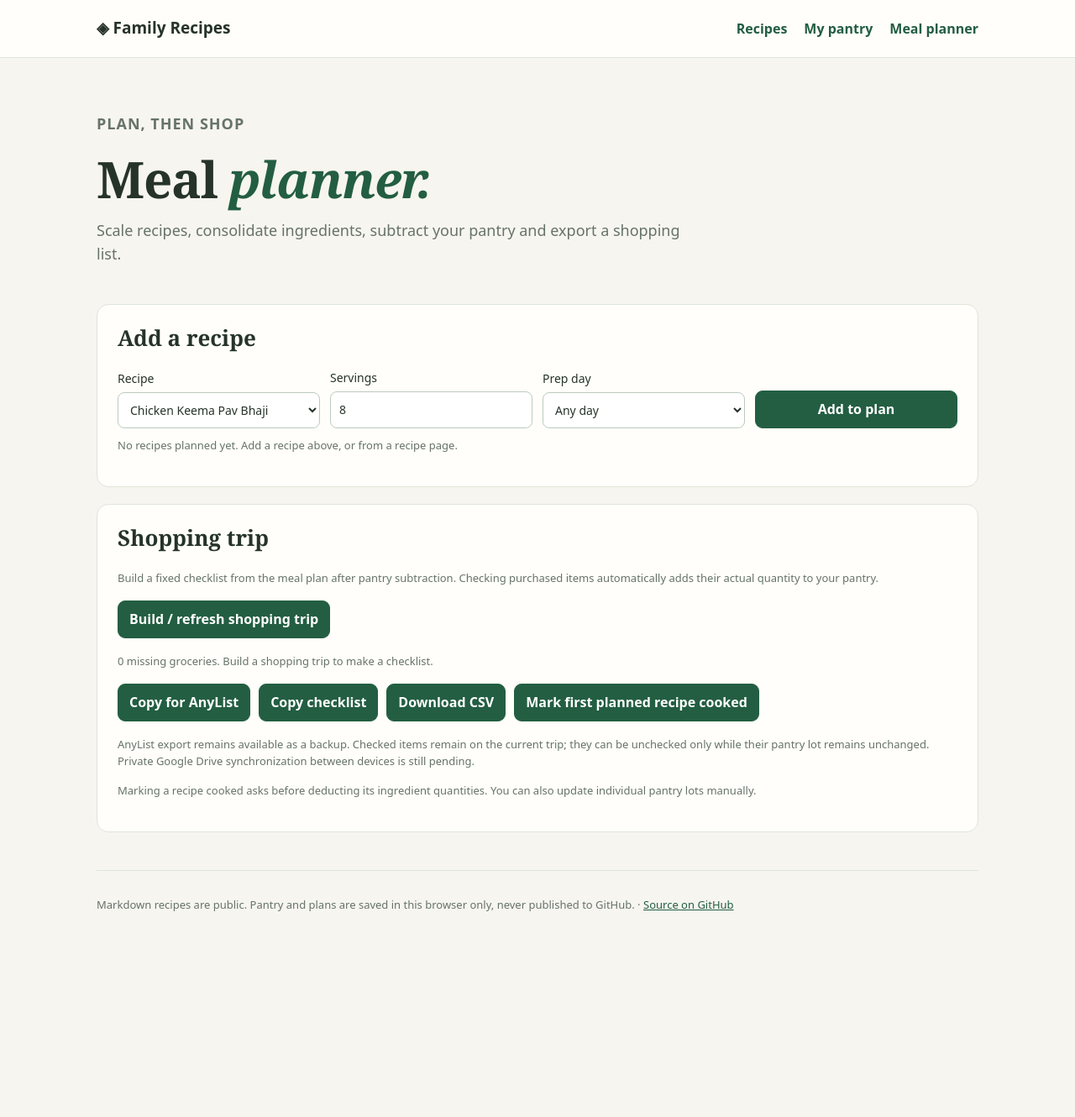
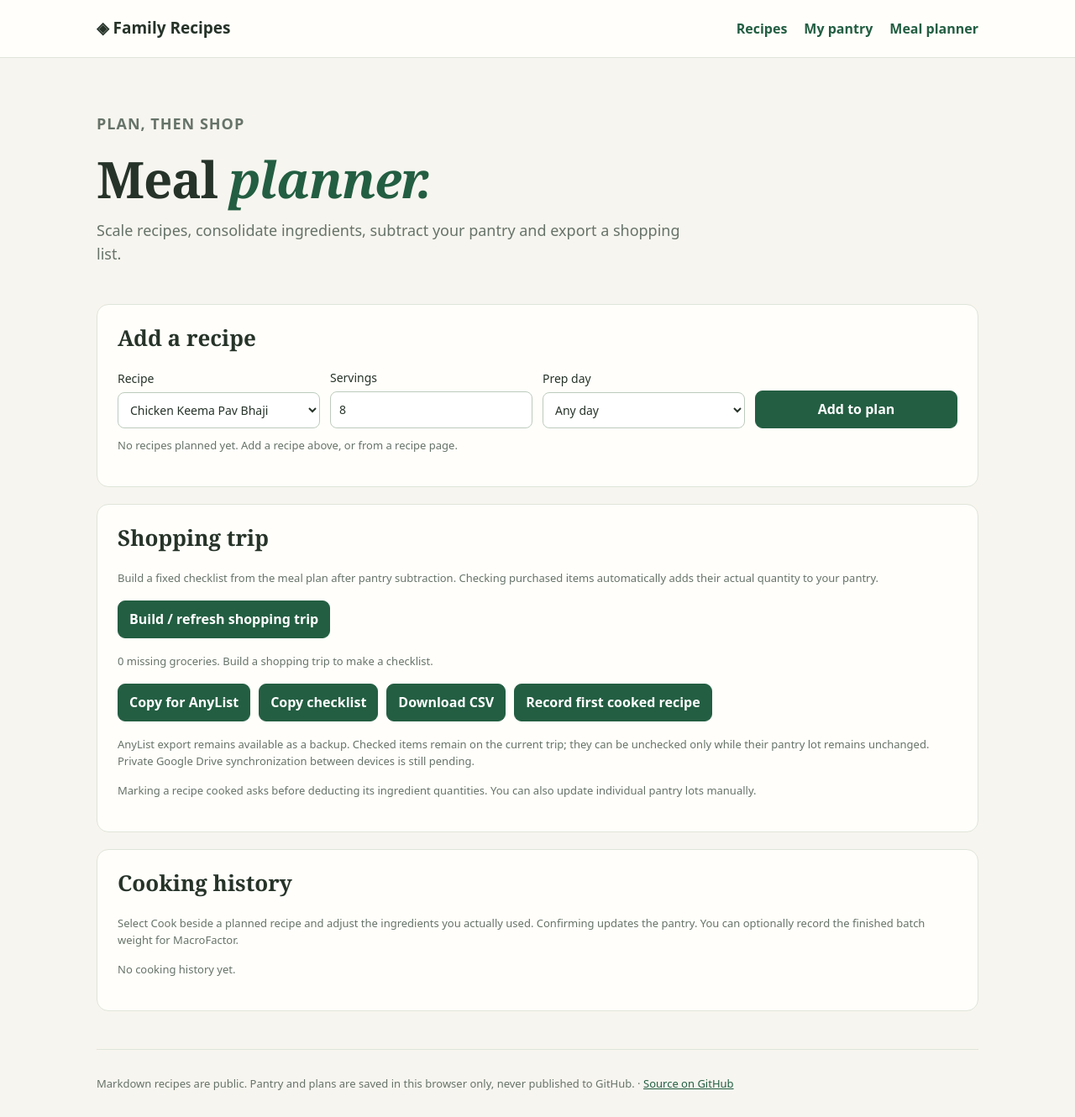
Before and after one commit to cbaum228/family-recipes, a Jekyll site: the page built from planner/index.html, in a window 1280 px wide. Shown: the whole page at 84% size. Built offline with Jekyll 4.4.1, drawn with Linux system fonts in a browser that asks for light colours; before the commit the page ends 1117 px from its top, so only the background shows below that; some of the changed lines change nothing that is shown.

Commit message:
Add actual-ingredient cooking log and pantry deductions

```diff
--- a/assets/app.js
+++ b/assets/app.js
@@ -13,7 +13,7 @@
   if(!obj||!Array.isArray(obj.lots)||!Array.isArray(obj.plan)||!Array.isArray(obj.cooked))return null;
   const lots=obj.lots.slice(0,3000).filter(x=>x&&typeof x.key==="string"&&x.key.length<180&&["g","ml"].includes(x.unit)&&Number.isFinite(Number(x.qty))&&Number(x.qty)>=0&&Number(x.qty)<1e8).map(x=>({id:String(x.id||ID()),key:x.key,name:String(x.name||x.key).slice(0,160),unit:x.unit,qty:Number(x.qty),expires:/^\d{4}-\d{2}-\d{2}$/.test(x.expires||"")?x.expires:"",aisle:String(x.aisle||"Other").slice(0,70)}));
   const plan=obj.plan.slice(0,500).filter(x=>x&&typeof x.recipeId==="string"&&validServings(x.servings??(x.meals!=null?Number(x.meals)*2.1:NaN))!==null).map(x=>({id:String(x.id||ID()),recipeId:x.recipeId,servings:validServings(x.servings??(x.meals!=null?Number(x.meals)*2.1:NaN)),day:String(x.day||"").slice(0,30)}));
-  const cooked=obj.cooked.slice(-300).filter(x=>x&&typeof x.recipeId==="string").map(x=>({recipeId:x.recipeId,date:String(x.date||"").slice(0,10),category:String(x.category||"").slice(0,60)}));
+  const cooked=obj.cooked.slice(-300).filter(x=>x&&typeof x.recipeId==="string").map(x=>({recipeId:x.recipeId,date:String(x.date||"").slice(0,10),category:String(x.category||"").slice(0,60),servings:Number(x.servings)||null,finishedWeight:Number(x.finishedWeight)||null,used:Array.isArray(x.used)?x.used:[]}));
   return {version:3,lots,plan,cooked,shopping:Array.isArray(obj.shopping)?obj.shopping.filter(i=>i&&i.key&&Number(i.qty)>0).slice(0,300):[]};
 }
 try{const p=localStorage.getItem(KEY);if(p)state=safeState(JSON.parse(p))||empty()}catch(_){}
@@ -112,8 +112,9 @@
  content.append(a,el("div",p.servings+" family servings"+(p.day?" · "+p.day:""),"muted"));
  const controls=el("div",null,"row-actions"),n=el("input");n.type="number";n.min=".5";n.max="50";n.step=".5";n.value=p.servings;n.setAttribute("aria-label","Family servings of "+r.name);
  n.addEventListener("change",()=>{const v=validServings(n.value);if(v===null){n.value=p.servings;return}p.servings=v;save();renderPlan();renderShopping()});
+ const cook=el("button","Cook","light");cook.addEventListener("click",()=>editCooking(p.id));
  const rm=el("button","Remove","light");rm.addEventListener("click",()=>{state.plan=state.plan.filter(x=>x.id!==p.id);save();renderPlan();renderShopping()});
- controls.append(n,rm);line.append(content,controls);target.append(line)
+ controls.append(n,cook,rm);line.append(content,controls);target.append(line)
  }
 }
 function missingPlanRows(){return mergedPlan().map(i=>({...i,onHand:available(i),buy:Math.max(0,i.needed-available(i))})).filter(i=>i.buy>.01)}
@@ -163,17 +164,66 @@
 function anylistShopping(){return shoppingRows().map(i=>`${Math.ceil(i.buy)} ${i.unit} ${i.name}`).join("\n")}
 const csvCell=s=>{let v=String(s);if(/^[=+@\\-]/.test(v))v="'"+v;return '"'+v.replace(/"/g,'""')+'"'}
 function csvShopping(){return ["Department,Ingredient,Needed,On hand,To buy,Unit",...shoppingRows().map(i=>[i.aisle,i.name,i.needed.toFixed(1),i.onHand.toFixed(1),i.buy.toFixed(1),i.unit].map(csvCell).join(","))].join("\r\n")+"\r\n"}
-function cookFirst(){
- const p=state.plan[0];if(!p){message("planner-status","Add a recipe first.");return}
- const r=recipeById.get(p.recipeId);if(!r)return;
- if(!confirm("Mark "+r.name+" as cooked and subtract its available ingredients from this device's pantry? Check actual amounts used before confirming."))return;
- for(const i of amountRequired(r,p.servings)){
-   let left=i.need;const lots=state.lots.filter(l=>l.key===ikey(i)).sort((a,b)=>(a.expires||"9999").localeCompare(b.expires||"9999"));
-   for(const lot of lots){const used=Math.min(lot.qty,left);lot.qty-=used;left-=used;if(left<=0)break}
- }
- state.lots=state.lots.filter(l=>l.qty>.001);state.cooked.push({recipeId:r.id,category:r.category,date:new Date().toISOString().slice(0,10)});
- state.plan.shift();save();renderPlan();renderShopping();message("planner-status","Marked cooked. Pantry quantities subtracted where available; check any substitutions manually.");
-}
+function cookFirst(){const p=state.plan[0];if(!p){message("planner-status","No planned recipe.");return}editCooking(p.id)}
+  function editCooking(planId){
+    const p=state.plan.find(x=>x.id===planId),r=p&&recipeById.get(p.recipeId),host=$("cook-editor");
+    if(!r||!host)return;clear(host);host.hidden=false;
+    host.append(el("h2","Cook "+r.name),el("p","Adjust quantities to the actual ingredients used; set skipped ingredients to zero.","muted"));
+    const usedRows=[],items=el("div");
+    function addUsed(name,key,unit,value){
+      const row=el("div",null,"inventory-row"),input=el("input"),controls=el("div",null,"row-actions");
+      input.type="number";input.min="0";input.step="any";input.value=Number(value).toFixed(1);input.setAttribute("aria-label","Actual "+name);
+      controls.append(input,el("span",unit,"muted"));row.append(el("span",name),controls);items.append(row);
+      usedRows.push({name,key,unit,input});
+    }
+    for(const i of amountRequired(r,p.servings))addUsed(i.shopping_name||i.name,ikey(i),i.unit,i.need);
+    host.append(items);
+    const extras=el("div",null,"form-grid"),selection=el("select"),extraAmount=el("input"),extraButton=el("button","Add extra ingredient","light");
+    for(const food of [...foods.values()].sort((a,b)=>a.name.localeCompare(b.name)))option(selection,food.key,food.name+" ("+food.unit+")");
+    extraAmount.type="number";extraAmount.min="0";extraAmount.step="any";extraAmount.value="0";
+    extraButton.addEventListener("click",()=>{const f=foods.get(selection.value),n=Number(extraAmount.value);if(!f||!Number.isFinite(n)||n<=0)return;addUsed(f.name,f.key,f.unit,n);extraAmount.value="0"});
+    extras.append(selection,extraAmount,extraButton);host.append(el("p","Additional ingredient from the recipe catalog","muted"),extras);
+    const weight=el("input");weight.type="number";weight.min="0";weight.step="any";weight.placeholder="Finished cooked batch weight in grams (optional)";host.append(weight);
+    const note=el("p",null,"muted");note.id="cook-status";host.append(note);
+    const buttons=el("div",null,"actions"),done=el("button","Confirm cooking"),cancel=el("button","Cancel","light");
+    buttons.append(done,cancel);host.append(buttons);
+    cancel.addEventListener("click",()=>{host.hidden=true;clear(host)});
+    done.addEventListener("click",()=>{
+      const used=[];
+      for(const x of usedRows){
+        const q=Number(x.input.value);if(x.input.value.trim()===""||!Number.isFinite(q)||q<0||q>1e8){message("cook-status","Check actual amounts.");return}
+        if(q>0)used.push({name:x.name,key:x.key,unit:x.unit,qty:q})
+      }
+      const finishedWeight=weight.value.trim()===""?null:Number(weight.value);
+      if(finishedWeight!==null&&(!Number.isFinite(finishedWeight)||finishedWeight<=0)){message("cook-status","Check cooked batch weight.");return}
+      const totals=new Map();for(const i of used)totals.set(i.key,(totals.get(i.key)||0)+i.qty);
+      if([...totals].some(([key,amt])=>amt>state.lots.filter(l=>l.key===key).reduce((v,l)=>v+l.qty,0)+.001)
+       &&!confirm("Some used amounts exceed tracked pantry stock. Deduct available stock and record cooking anyway?"))return;
+      if(!confirm("Record cooking and deduct actual ingredient quantities?"))return;
+      for(const [key,qty] of totals){
+        let remaining=qty;
+        for(const lot of state.lots.filter(l=>l.key===key).sort((a,b)=>(a.expires||"9999").localeCompare(b.expires||"9999"))){
+          const take=Math.min(remaining,lot.qty);lot.qty-=take;remaining-=take;if(remaining<=0)break
+        }
+      }
+      state.lots=state.lots.filter(l=>l.qty>.001);
+      state.cooked.push({recipeId:r.id,date:new Date().toISOString().slice(0,10),category:r.category,servings:p.servings,finishedWeight,used});
+      state.plan=state.plan.filter(x=>x.id!==p.id);save();host.hidden=true;clear(host);
+      renderPlan();renderShopping();renderHistory();renderPantry();renderSuggestions();message("planner-status","Recipe cooked. Actual ingredients deducted.");
+    });
+    host.scrollIntoView({behavior:"smooth",block:"start"});
+  }
+  function renderHistory(){
+    const host=$("cooking-history");if(!host)return;clear(host);
+    const history=state.cooked.slice(-12).reverse();
+    if(!history.length){host.append(el("p","No cooking history yet.","muted"));return}
+    for(const c of history){
+      const row=el("details");row.append(el("summary",(recipeById.get(c.recipeId)?.name||c.recipeId)+" · "+c.date));
+      row.append(el("p",c.used?.length?c.used.map(i=>i.name+" "+fmt(i.qty,i.unit)).join("; "):"Earlier record with no actual ingredient details.","muted"));
+      if(c.finishedWeight)row.append(el("p","Final yield: "+fmt(c.finishedWeight,"g"),"muted"));
+      host.append(row);
+    }
+  }
 function initIndex(){const search=$("recipe-search"),cards=[...document.querySelectorAll(".recipe-card[data-search]")];if(!search)return;const filter=()=>{let shown=0;for(const c of cards){c.hidden=!c.dataset.search.includes(search.value.toLowerCase().trim());if(!c.hidden)shown++}const none=$("no-matches");if(none)none.hidden=shown!==0};search.addEventListener("input",filter)}
 function initRecipe(){
  const wrapper=$("recipe-controls");if(!wrapper)return;
@@ -202,7 +252,7 @@
   $("copy-shopping").addEventListener("click",async()=>{try{await copy(textShopping());message("planner-status","Shopping list copied.")}catch(_){message("planner-status","Clipboard unavailable. Download CSV instead.")}});
   $("copy-anylist").addEventListener("click",async()=>{const items=shoppingRows();if(!items.length){message("planner-status","No groceries to transfer: add recipes first or check the pantry quantities.");return}try{await copy(anylistShopping());message("planner-status",items.length+" grocery items copied. Open your shared AnyList list, tap Add Item, then paste the items. Check the quantities before shopping.")}catch(_){message("planner-status","Clipboard unavailable on this device; use the CSV export instead.")}});
   $("download-shopping").addEventListener("click",()=>download("family-recipes-shopping.csv","\ufeff"+csvShopping(),"text/csv;charset=utf-8"));
-  $("new-trip").addEventListener("click",newTrip);$("cook-first").addEventListener("click",cookFirst);renderPlan();renderShopping()
+  $("new-trip").addEventListener("click",newTrip);$("cook-first").addEventListener("click",cookFirst);renderPlan();renderShopping();renderHistory()
  }
 }
 async function start(){
--- a/planner/index.html
+++ b/planner/index.html
@@ -12,5 +12,7 @@
 <div id="planned-list"></div><p id="planner-status" class="muted" role="status"></p>
 </section>
 <section class="panel"><h2>Shopping trip</h2><p class="muted">Build a fixed checklist from the meal plan after pantry subtraction. Checking purchased items automatically adds their actual quantity to your pantry.</p><div class="actions"><button id="new-trip">Build / refresh shopping trip</button></div><div id="shopping-list"></div><p id="shopping-status" class="muted" role="status"></p>
-<div class="actions"><button id="copy-anylist">Copy for AnyList</button><button id="copy-shopping">Copy checklist</button><button id="download-shopping">Download CSV</button><button id="cook-first">Mark first planned recipe cooked</button></div>
+<div class="actions"><button id="copy-anylist">Copy for AnyList</button><button id="copy-shopping">Copy checklist</button><button id="download-shopping">Download CSV</button><button id="cook-first">Record first cooked recipe</button></div>
 <p class="muted">AnyList export remains available as a backup. Checked items remain on the current trip; they can be unchecked only while their pantry lot remains unchanged. Private Google Drive synchronization between devices is still pending.</p><p class="muted">Marking a recipe cooked asks before deducting its ingredient quantities. You can also update individual pantry lots manually.</p></section>
+<section class="panel" id="cook-editor" hidden></section>
+<section class="panel"><h2>Cooking history</h2><p class="muted">Select Cook beside a planned recipe and adjust the ingredients you actually used. Confirming updates the pantry. You can optionally record the finished batch weight for MacroFactor.</p><div id="cooking-history"></div></section>
```
